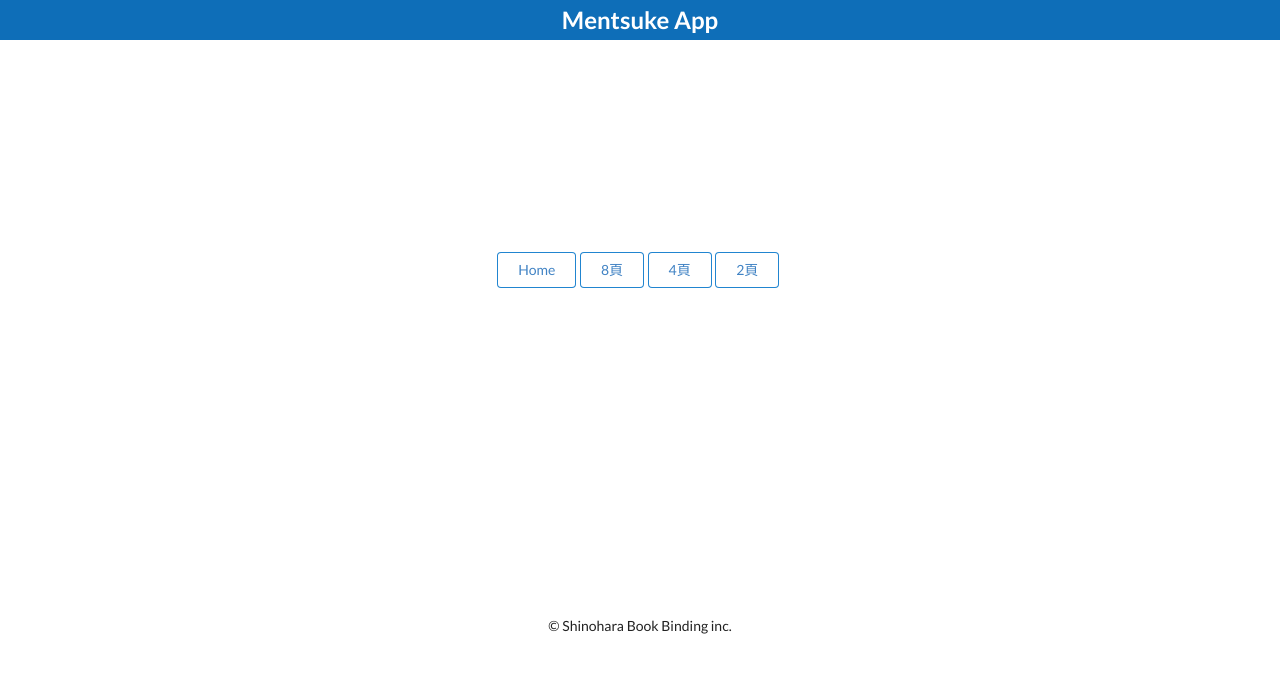
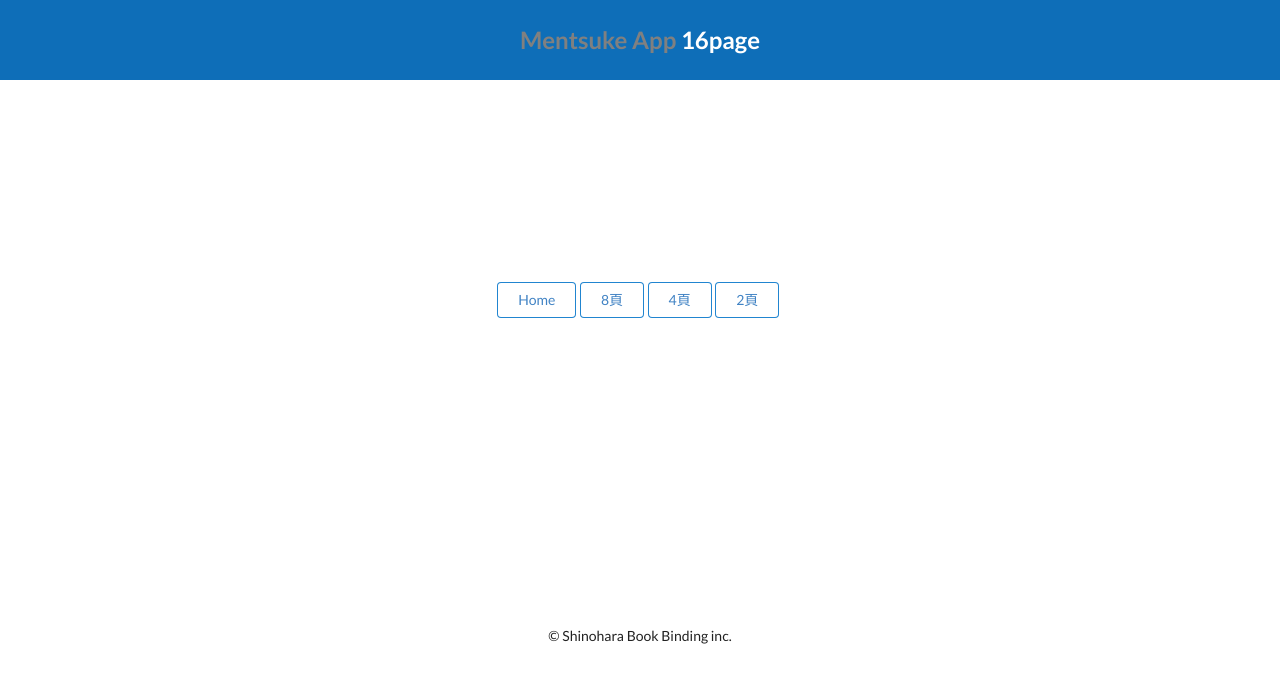
Before and after one commit to hiromichi-code/react.tsx.mentsuke, a React (Create React App) app: page / in a window 1280 px wide. Both pictures are taken after a click on the button "16頁". Shown: the top 682 px of the page. Built offline with nearby package versions, Linux system fonts and the light colour scheme.

Commit message:
大枠作り直し

```diff
--- a/package.json
+++ b/package.json
@@ -12,6 +12,7 @@
     "@types/react-dom": "^16.9.0",
     "@types/react-router-dom": "^5.1.6",
     "gh-pages": "^3.1.0",
+    "ghpages": "^0.0.10",
     "react": "^16.13.1",
     "react-dom": "^16.14.0",
     "react-router": "^5.2.0",
--- a/public/index.html
+++ b/public/index.html
@@ -1,5 +1,5 @@
 <!DOCTYPE html>
-<html lang="en">
+<html lang="ja">
   <head>
     <meta charset="utf-8" />
     <link rel="icon" href="https://emojipedia-us.s3.dualstack.us-west-1.amazonaws.com/thumbs/240/apple/237/books_1f4da.png" />
@@ -10,7 +10,7 @@
       content="Web site created using create-react-app"
     />
     <link rel="apple-touch-icon" href="%PUBLIC_URL%/logo192.png" />
-    <link rel="stylesheet" href="https://cdn.jsdelivr.net/npm/semantic-ui@2.4.2/dist/semantic.min.css" />
+    <link rel="stylesheet" href=" https://cdn.jsdelivr.net/npm/semantic-ui@2.4.2/dist/semantic.min.css" />
     <!--
       manifest.json provides metadata used when your web app is installed on a
       user's mobile device or desktop. See https://developers.google.com/web/fundamentals/web-app-manifest/
--- a/src/App.css
+++ b/src/App.css
@@ -44,7 +44,11 @@ body {
 .main h1 {
   color: #fff;
   margin: 0;
-  font-size: 48px;
+  font-size: 24px;
+}
+
+.main h1 span {
+  color: gray;
 }
 
 .main .hero {
@@ -65,20 +69,12 @@ body {
   background-color: #fff;
 }
 
-.main .hero .btn {
-  margin: 16px;
-}
-
-.main .hero .btn button {
-  margin: 8px;
-}
-
 .main .hero footer {
   opacity: 0.6;
 }
 
 .sub-header {
-  height: 5vh;
+  height: 10vh;
   width: 100%;
   margin: 0;
   display: -webkit-box;
@@ -97,7 +93,7 @@ body {
 }
 
 .sub-hero {
-  height: 95vh;
+  height: 90vh;
   width: 100%;
   display: -webkit-box;
   display: -ms-flexbox;
--- a/src/App.scss
+++ b/src/App.scss
@@ -26,7 +26,10 @@ body {
   h1 {
     color: #fff;
     margin: 0;
-    font-size: 48px;
+    font-size: 24px;
+    span {
+      color: gray;
+    }
   }
   .hero {
     height: 50vh;
@@ -36,12 +39,12 @@ body {
     align-items: center;
     flex-direction: column;
     background-color: #fff;
-    .btn {
-      margin: 16px;
-      button {
-        margin: 8px;
-      }
-    }
+    // .btn {
+    //   margin: 16px;
+    //   button {
+    //     margin: 8px;
+    //   }
+    // }
     footer {
       opacity: 0.6;
     }
@@ -49,7 +52,7 @@ body {
 }
 
 .sub-header {
-  height: 5vh;
+  height: 10vh;
   width: 100%;
   margin: 0;
   display: flex;
@@ -58,7 +61,7 @@ body {
   flex-direction: column;
 }
 .sub-hero {
-  height: 95vh;
+  height: 90vh;
   width: 100%;
   display: flex;
   justify-content: space-around;
--- a/src/App.tsx
+++ b/src/App.tsx
@@ -52,7 +52,7 @@ const Sixteen = () => {
   return(
     <div className="main">
       <div className="sub-header">
-        <Header />
+        <h1><span>Mentsuke App</span>  16page</h1>
       </div>
       <div className="sub-hero">
         <div className="btn">
@@ -80,7 +80,7 @@ const Eight = () => {
   return(
     <div className="main">
       <div className="sub-header">
-        <Header />
+        <h1><span>Mentsuke App</span>  8page</h1>
       </div>
       <div className="sub-hero">
         <div className="btn">
@@ -108,7 +108,7 @@ const Four = () => {
   return(
     <div className="main">
       <div className="sub-header">
-        <Header />
+        <h1><span>Mentsuke App</span>  4page</h1>
       </div>
       <div className="sub-hero">
         <div className="btn">
@@ -136,7 +136,7 @@ const Two = () => {
   return(
     <div className="main">
       <div className="sub-header">
-        <Header />
+        <h1><span>Mentsuke App</span>  2page</h1>
       </div>
       <div className="sub-hero">
         <div className="btn">
```
Also changed, not shown: 2 other files (tests, documents, lock files or other folders).
